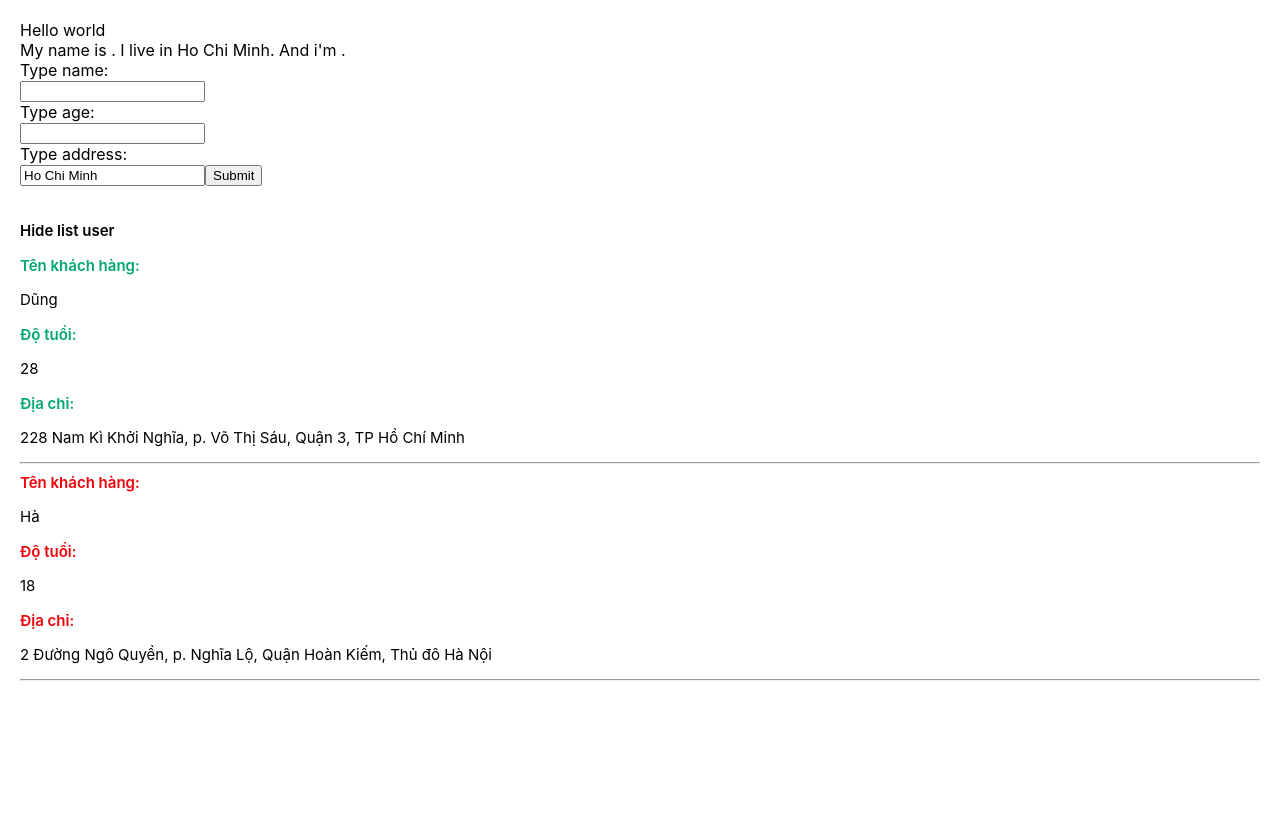
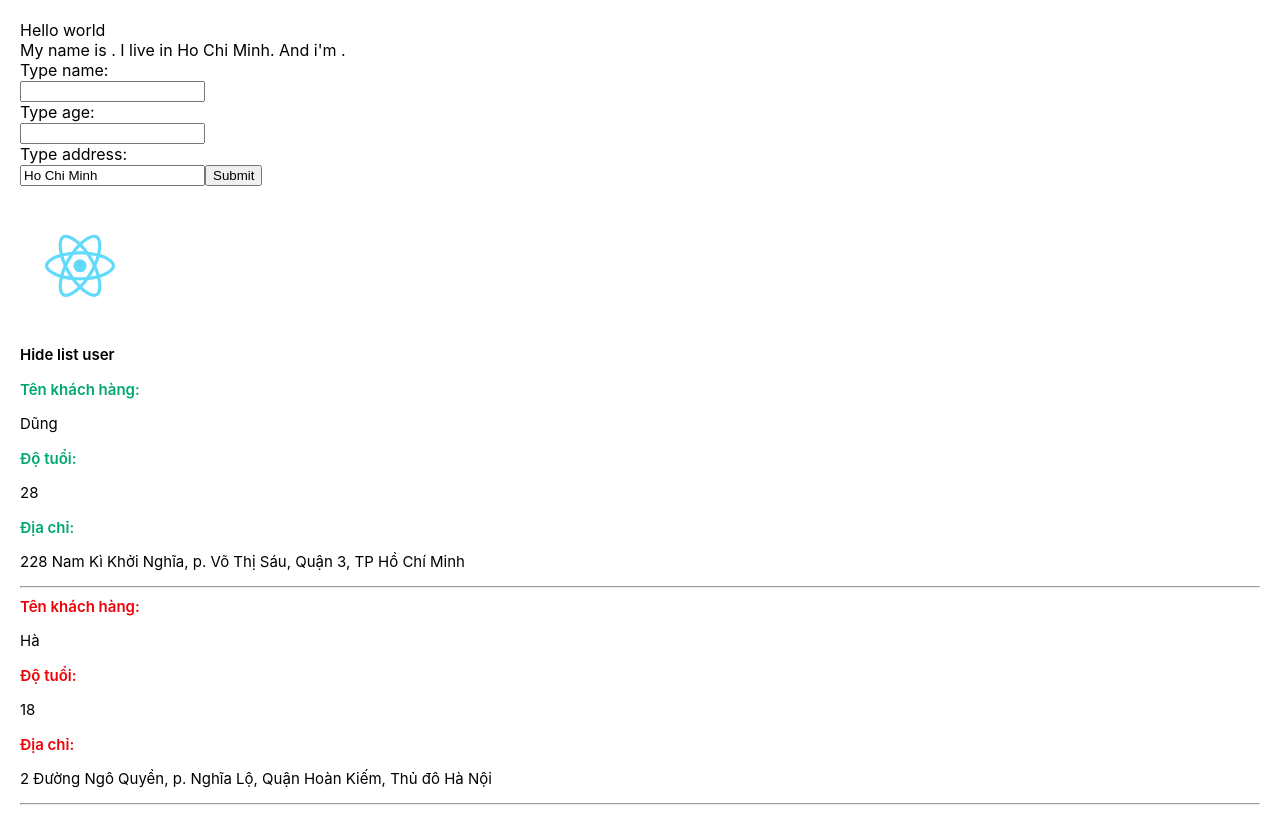
Before and after one commit to toilahonganh/base-react-redux, a React (Create React App) app: page / in a window 1280 px wide. Before the commit the page ends 800 px from the top, so only its background shows below. Built offline with nearby package versions, Linux system fonts and the light colour scheme.

Commit message:
How to use image in React

```diff
--- a/src/components/DisplayInfor.js
+++ b/src/components/DisplayInfor.js
@@ -1,5 +1,6 @@
 import React from 'react';
 import "./DisplayInfor.scss";
+import logo from "./../logo.svg";
 
 
 class DisplayInfor extends React.Component {
@@ -17,6 +18,8 @@ class DisplayInfor extends React.Component {
         const { listUser } = this.props;
         return (
             <div className='display-infor-container'>
+                <img src={logo} alt="Logo" />
+
                 <div>
                     <p className='span-color ' onClick={() => { this.handleShowHide() }}> {this.state.isShowListUser === true ? "Hide list user" : "Show list user"} </p>
                 </div>
--- a/src/components/DisplayInfor.scss
+++ b/src/components/DisplayInfor.scss
@@ -17,4 +17,9 @@
         color: black;
         font-size: 15px;
     }
+
+    img {
+        height: 120px;
+        width: 120px;
+    }
 }
```
